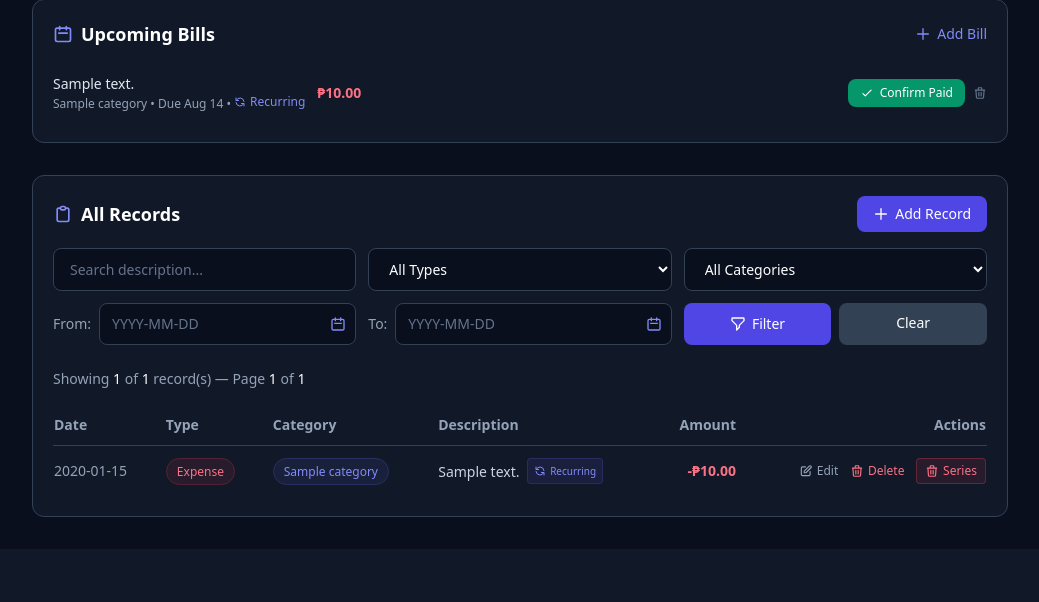
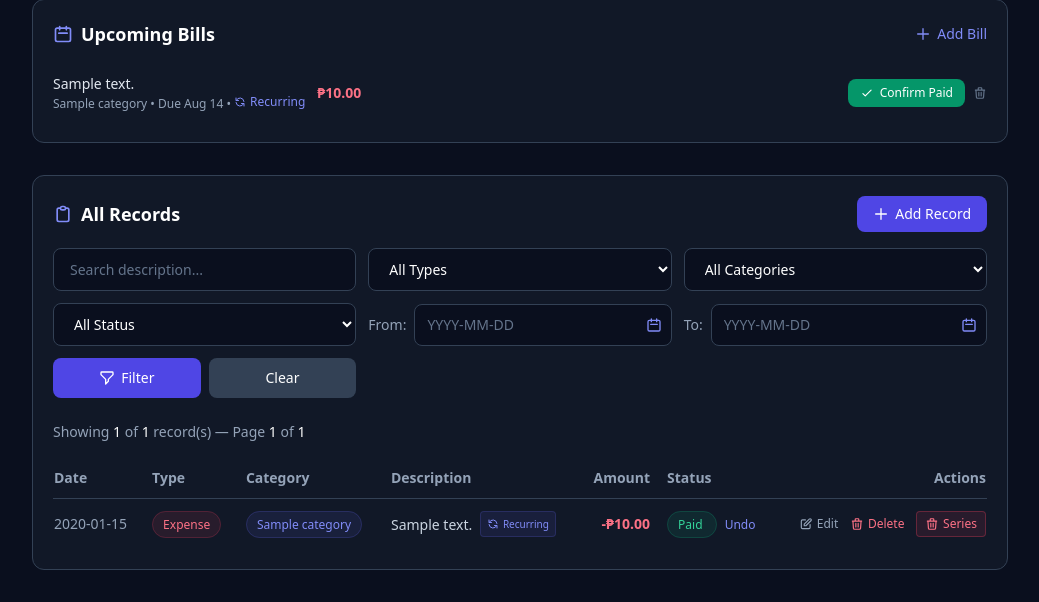
Before and after one commit to lolgamebot/money-tracker, a PHP site: page /public/index.php in a window 1280 px wide. Shown: the part 434-1036 px from the top of the page, without its empty margins (120-1159 px from the left). Before the commit the page ends 951 px from the top, so only its background shows below. Run offline with PHP 8.4, Linux system fonts and the light colour scheme; the visitor is signed in with stand-in values (Sample User, id 1); tables that the repository leaves empty hold one stand-in row (values such as "Sample post"); some libraries are stand-ins or nearby versions.

Commit message:
Status columns

```diff
--- a/public/index.php
+++ b/public/index.php
@@ -14,6 +14,7 @@ $filterType      = $_GET["type"] ?? "";
 $filterCategory  = $_GET["category"] ?? "";
 $filterDateFrom  = $_GET["date_from"] ?? "";
 $filterDateTo    = $_GET["date_to"] ?? "";
+$filterStatus    = $_GET["status"] ?? "";
 
 // Pagination
 $perPage     = 10;
@@ -43,6 +44,11 @@ if (!empty($filterDateFrom)) {
 if (!empty($filterDateTo)) {
     $conditions .= " AND expenses.date <= ?";
     $params[] = $filterDateTo;
+}
+if ($filterStatus === "paid") {
+    $conditions .= " AND expenses.paid = 1";
+} elseif ($filterStatus === "unpaid") {
+    $conditions .= " AND expenses.paid = 0";
 }
 
 // Count total records for pagination
@@ -97,9 +103,17 @@ if (isset($_GET["mark_paid"])) {
     verifyCsrfGet();
     $billId = (int)$_GET["mark_paid"];
     $paidToggle = isset($_GET["unpaid"]) ? 0 : 1;
-    markBillPaid($pdo, $userId, $billId, (bool)$paidToggle);
-    setFlash($paidToggle ? "Bill marked as paid!" : "Bill marked as unpaid.");
-    header("Location: index.php");
+markBillPaid($pdo, $userId, $billId, (bool)$paidToggle);
+    setFlash($paidToggle ? "Record marked as paid!" : "Record marked as unpaid.");
+    header("Location: index.php?" . http_build_query(array_filter([
+        "search"    => $search,
+        "type"      => $filterType,
+        "category"  => $filterCategory,
+        "date_from" => $filterDateFrom,
+        "date_to"   => $filterDateTo,
+        "status"    => $filterStatus,
+        "page"      => $currentPage,
+    ])));
     exit;
 }
 
@@ -145,9 +159,10 @@ $queryString = http_build_query(array_filter([
     "category"    => $filterCategory,
     "date_from"   => $filterDateFrom,
     "date_to"     => $filterDateTo,
+    "status"      => $filterStatus,
 ]));
 
-$hasActiveFilter = !empty($search) || !empty($filterType) || !empty($filterCategory) || !empty($filterDateFrom) || !empty($filterDateTo);
+$hasActiveFilter = !empty($search) || !empty($filterType) || !empty($filterCategory) || !empty($filterDateFrom) || !empty($filterDateTo) || !empty($filterStatus);
 ?>
 
 <?php renderHeader('Dashboard', ['flatpickr' => true, 'chartjs' => true]); ?>
@@ -299,13 +314,19 @@ $hasActiveFilter = !empty($search) || !empty($filterType) || !empty($filterCateg
                     <option value="expense" <?= $filterType == "expense" ? "selected" : "" ?>>Expense</option>
                 </select>
 
-                <select name="category" class="<?= INPUT_CLASS ?>">
+<select name="category" class="<?= INPUT_CLASS ?>">
                     <option value="">All Categories</option>
                     <?php foreach ($categories as $category): ?>
                         <option value="<?= (int)$category["id"] ?>" <?= $filterCategory == $category["id"] ? "selected" : "" ?>>
                             <?= e($category["name"]) ?>
                         </option>
                     <?php endforeach; ?>
+                </select>
+
+                <select name="status" class="<?= INPUT_CLASS ?>">
+                    <option value="">All Status</option>
+                    <option value="paid" <?= $filterStatus === "paid" ? "selected" : "" ?>>Paid / Received</option>
+                    <option value="unpaid" <?= $filterStatus === "unpaid" ? "selected" : "" ?>>Unpaid / Pending</option>
                 </select>
 
                 <div class="flex gap-2 items-center">
@@ -367,7 +388,8 @@ $hasActiveFilter = !empty($search) || !empty($filterType) || !empty($filterCateg
                                 <th class="text-left py-2.5 pr-4 whitespace-nowrap">Type</th>
                                 <th class="text-left py-2.5 pr-4 whitespace-nowrap">Category</th>
                                 <th class="text-left py-2.5 pr-4 whitespace-nowrap">Description</th>
-                                <th class="text-right py-2.5 pr-4 whitespace-nowrap">Amount</th>
+<th class="text-right py-2.5 pr-4 whitespace-nowrap">Amount</th>
+                                <th class="text-left py-2.5 pr-4 whitespace-nowrap">Status</th>
                                 <th class="text-right py-2.5 whitespace-nowrap">Actions</th>
                             </tr>
                         </thead>
@@ -394,8 +416,18 @@ $hasActiveFilter = !empty($search) || !empty($filterType) || !empty($filterCateg
                                             </span>
                                         <?php endif; ?>
                                     </td>
-                                    <td class="py-3 pr-4 text-right font-semibold whitespace-nowrap <?= $expense['type'] == 'income' ? 'text-emerald-400' : 'text-rose-400' ?>">
+<td class="py-3 pr-4 text-right font-semibold whitespace-nowrap <?= $expense['type'] == 'income' ? 'text-emerald-400' : 'text-rose-400' ?>">
                                         <?= $expense['type'] == 'income' ? '+' : '-' ?>₱<?= formatMoney($expense["amount"]) ?>
+                                    </td>
+                                    <?php $isPaid = (bool)$expense['paid']; ?>
+                                    <td class="py-3 pr-4 whitespace-nowrap">
+                                        <span class="text-xs px-2.5 py-1 rounded-full font-medium <?= $isPaid ? 'bg-emerald-500/10 text-emerald-400 border border-emerald-500/20' : 'bg-amber-500/10 text-amber-400 border border-amber-500/20' ?>">
+                                            <?= $expense['type'] == 'income' ? ($isPaid ? 'Received' : 'Pending') : ($isPaid ? 'Paid' : 'Unpaid') ?>
+                                        </span>
+                                        <a href="index.php?mark_paid=<?= (int)$expense['id'] ?><?= $isPaid ? '&unpaid=1' : '' ?><?= !empty($queryString) ? '&' . $queryString : '' ?><?= getCsrfQueryParam() ?>"
+                                           class="text-indigo-400 hover:text-indigo-300 text-xs ml-2 transition-colors" title="Toggle status">
+                                            <?= $isPaid ? 'Undo' : 'Mark' ?>
+                                        </a>
                                     </td>
                                     <td class="py-3 text-right whitespace-nowrap">
 <a href="edit.php?id=<?= $expense["id"] ?>" data-modal-uri="edit.php?id=<?= $expense["id"] ?>" class="text-slate-400 hover:text-white mr-2 transition-colors text-xs inline-flex items-center gap-1"><?= svgIcon('edit', 'h-3.5 w-3.5') ?> Edit</a>
@@ -435,8 +467,12 @@ $hasActiveFilter = !empty($search) || !empty($filterType) || !empty($filterCateg
                                 <span class="text-xs px-2.5 py-0.5 rounded-full <?= $expense['type'] == 'income' ? 'bg-emerald-500/10 text-emerald-400 border border-emerald-500/20' : 'bg-rose-500/10 text-rose-400 border border-rose-500/20' ?>">
                                     <?= ucfirst($expense['type']) ?>
                                 </span>
-                                <span class="bg-indigo-500/10 text-indigo-400 text-xs px-2.5 py-0.5 rounded-full border border-indigo-500/20">
+<span class="bg-indigo-500/10 text-indigo-400 text-xs px-2.5 py-0.5 rounded-full border border-indigo-500/20">
                                     <?= e($expense["category_name"]) ?>
+                                </span>
+                                <?php $isPaidMobile = (bool)$expense['paid']; ?>
+                                <span class="text-xs px-2.5 py-0.5 rounded-full font-medium <?= $isPaidMobile ? 'bg-emerald-500/10 text-emerald-400 border border-emerald-500/20' : 'bg-amber-500/10 text-amber-400 border border-amber-500/20' ?>">
+                                    <?= $expense['type'] == 'income' ? ($isPaidMobile ? 'Received' : 'Pending') : ($isPaidMobile ? 'Paid' : 'Unpaid') ?>
                                 </span>
                                 <?php if ($isRecurringSeries): ?>
                                     <span class="text-[10px] bg-indigo-500/10 text-indigo-400 border border-indigo-500/20 px-1.5 py-0.5 rounded font-medium inline-flex items-center gap-1">
@@ -446,6 +482,11 @@ $hasActiveFilter = !empty($search) || !empty($filterType) || !empty($filterCateg
                             </div>
 
                             <div class="flex items-center justify-end gap-3 pt-2 text-xs border-t border-slate-800/80">
+                                <a href="index.php?mark_paid=<?= (int)$expense['id'] ?><?= $isPaidMobile ? '&unpaid=1' : '' ?><?= !empty($queryString) ? '&' . $queryString : '' ?><?= getCsrfQueryParam() ?>"
+                                   class="<?= $isPaidMobile ? 'text-slate-400 bg-slate-800 border border-slate-700' : 'text-emerald-400 bg-emerald-500/10 border border-emerald-500/30' ?> px-3 py-1.5 rounded-lg inline-flex items-center gap-1.5">
+<?= svgIcon($isPaidMobile ? 'refresh' : 'check') ?>
+                                    <?= $isPaidMobile ? 'Mark Unpaid' : 'Mark Paid' ?>
+                                </a>
 <a href="edit.php?id=<?= $expense["id"] ?>" data-modal-uri="edit.php?id=<?= $expense["id"] ?>" class="bg-slate-800 text-slate-300 hover:text-white px-3 py-1.5 rounded-lg border border-slate-700 inline-flex items-center gap-1.5"><?= svgIcon('edit') ?> Edit</a>
                                 <a href="delete.php?id=<?= $expense["id"] ?><?= getCsrfQueryParam() ?>" onclick="return confirm('Delete this record?')" class="text-rose-400 bg-rose-500/10 border border-rose-500/30 px-3 py-1.5 rounded-lg inline-flex items-center gap-1.5"><?= svgIcon('trash') ?> Delete</a>
                                 <?php if ($isRecurringSeries): ?>
```
Also changed, not shown: TODO.md (deleted, +0 -12 lines).
